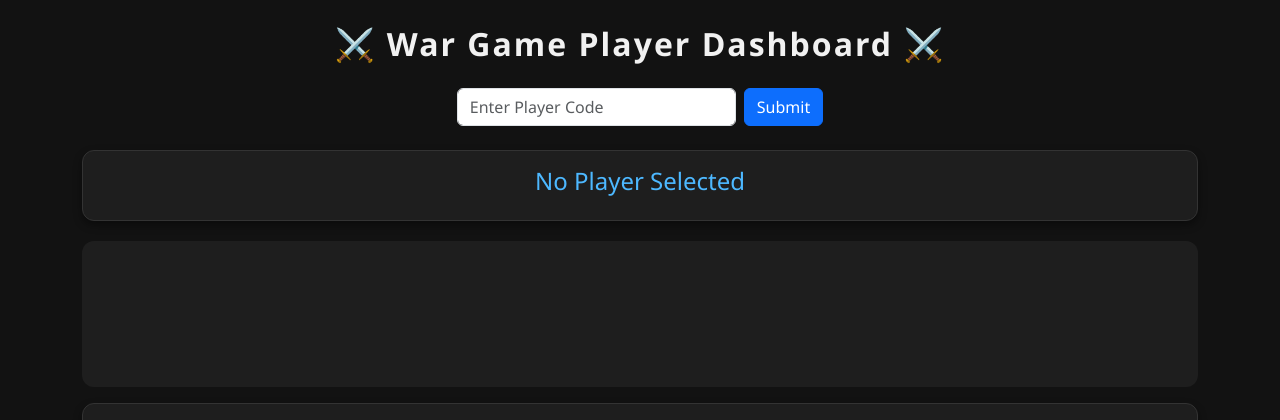
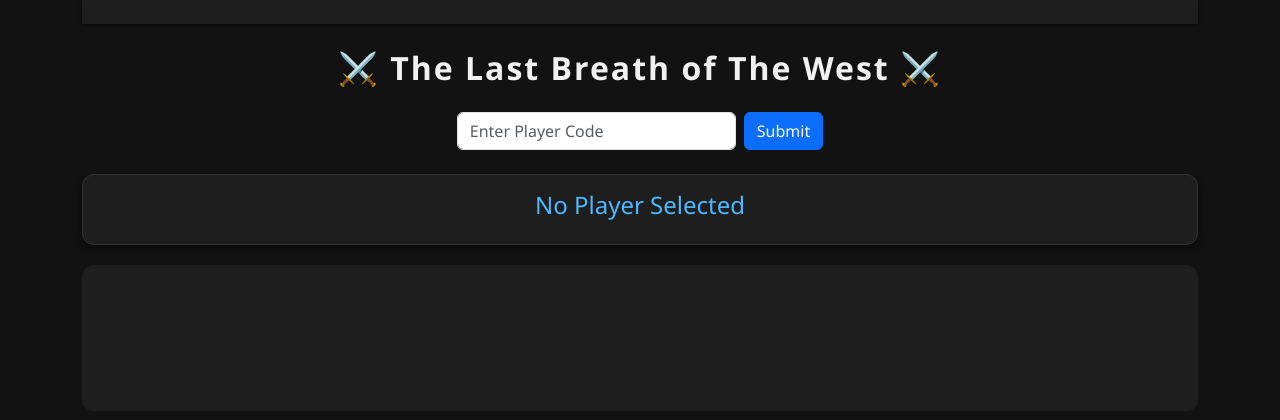
Before and after one commit to SHKRaj/war-game-dashboard, a Python web app: template templates/index.html in a window 1280 px wide. Shown: the top 420 px of the page. Run offline with Jinja, Linux system fonts and the light colour scheme; the template is opened without the code that fills it, so the values that code supplies are empty.

Commit message:
My man on his willpower!!!!

```diff
--- a/templates/index.html
+++ b/templates/index.html
@@ -33,11 +33,38 @@
       padding: 20px;
       border-radius: 12px;
     }
+    /* News ticker styles */
+    .ticker-container {
+      background: #1e1e1e;
+      overflow: hidden;
+      white-space: nowrap;
+      box-shadow: 0 2px 4px rgba(0,0,0,0.6);
+      margin-bottom: 20px;
+    }
+    .ticker {
+      display: inline-block;
+      padding-left: 100%;
+      animation: ticker 20s linear infinite;
+    }
+    @keyframes ticker {
+      0%   { transform: translateX(0%); }
+      100% { transform: translateX(-100%); }
+    }
   </style>
 </head>
 <body>
   <div class="container">
-    <div class="dashboard-title">⚔️ War Game Player Dashboard ⚔️</div>
+
+    <!-- News Ticker -->
+    <div class="ticker-container">
+      <div class="ticker">
+        {% for item in ticker_items %}
+          <span style="margin-right: 50px;">{{ item }}</span>
+        {% endfor %}
+      </div>
+    </div>
+
+    <div class="dashboard-title">⚔️ The Last Breath of The West ⚔️</div>
 
     <!-- Input -->
     <div class="d-flex justify-content-center mb-4">
```
